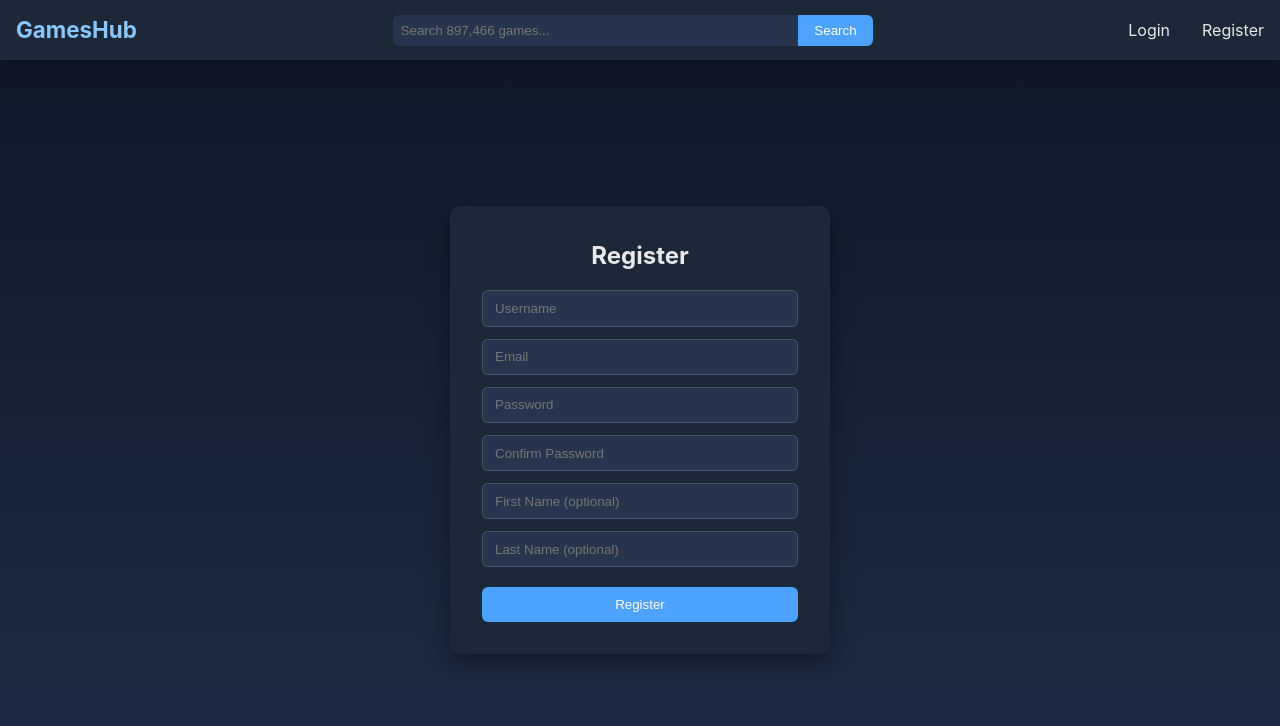
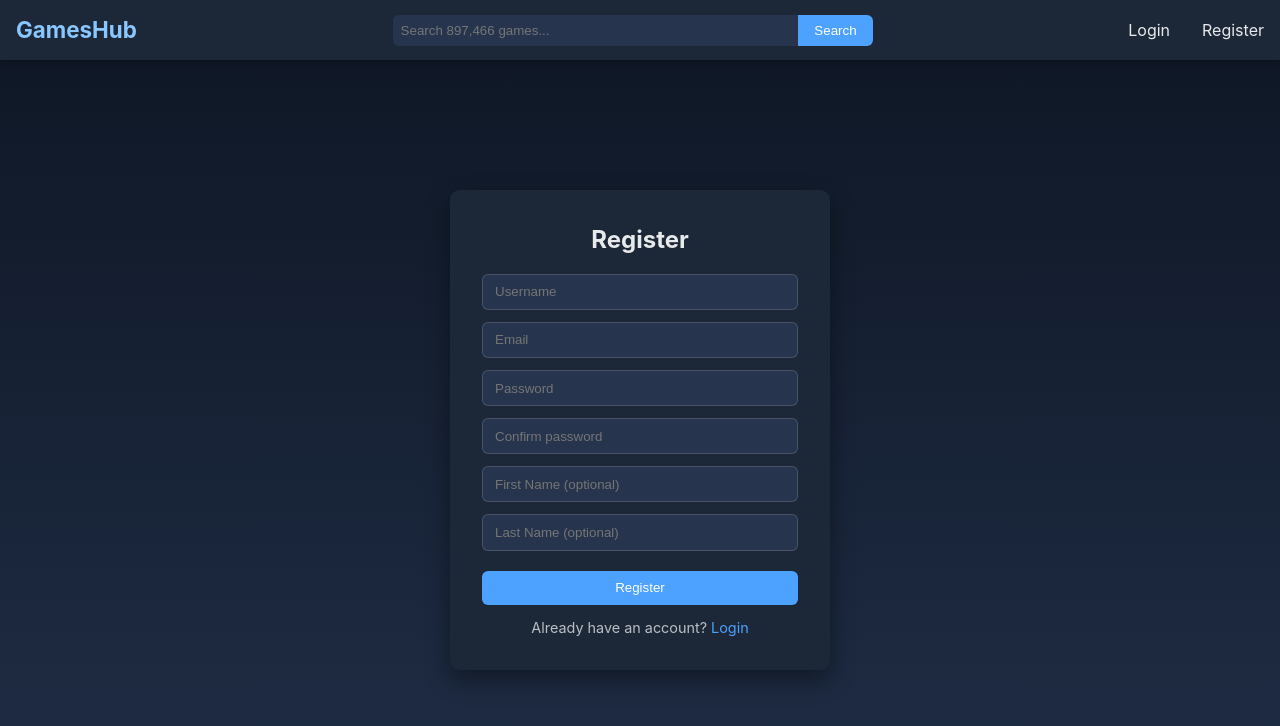
Before and after one commit to lra2001/games-hub, a React (Vite) app in the folder frontend/: page /register in a window 1280 px wide. Shown: the top 726 px of the page. Built offline with nearby package versions, Linux system fonts and the light colour scheme; no server answers.

Commit message:
Add custom form validation
- create hook for form validation
- update all forms to use validators instead of browser validation
- update style

```diff
--- a/frontend/src/auth/Login.jsx
+++ b/frontend/src/auth/Login.jsx
@@ -2,6 +2,7 @@ import { useState } from "react";
 import api from "../api/axios.js";
 import { useAuth } from "./AuthContext.jsx";
 import { useNavigate, useLocation, Link } from "react-router-dom";
+import useFormErrors from "../hooks/useFormErrors.js";
 
 export default function Login() {
   const navigate = useNavigate();
@@ -9,20 +10,44 @@ export default function Login() {
   const { login } = useAuth();
 
   const [form, setForm] = useState({ username: "", password: "" });
-  const [error, setError] = useState("");
+  const [globalError, setGlobalError] = useState("");
+
+  const { errors, clearAllErrors, validate } = useFormErrors();
 
   const from = location.state?.from;
 
   async function handleSubmit(e) {
     e.preventDefault();
-    setError("");
+    setGlobalError("");
+    clearAllErrors();
+
+    const isValid = validate(
+      {
+        username: form.username,
+        password: form.password,
+      },
+      {
+        username: (value) =>
+          !value.trim() ? "Username is required." : "",
+        password: (value) =>
+          !value ? "Password is required." : "",
+      }
+    );
+
+    if (!isValid) return;
 
     try {
       const res = await api.post("users/token/", form);
       login(res.data.access, res.data.refresh);
       navigate("/dashboard");
     } catch (err) {
-      setError("Invalid credentials");
+      const backendMsg =
+        err.response?.data?.detail ||
+        err.response?.data?.non_field_errors?.[0];
+
+      setGlobalError(
+        backendMsg || "Invalid username or password."
+      );
     }
   }
 
@@ -37,9 +62,12 @@ export default function Login() {
           </p>
         )}
 
-        {error && <p className="alert error">{error}</p>}
+        {globalError && (
+          <p className="alert error">{globalError}</p>
+        )}
 
-        <form onSubmit={handleSubmit}>
+        <form onSubmit={handleSubmit} noValidate>
+          <div>
             <input
               type="text"
               name="username"
@@ -48,8 +76,16 @@ export default function Login() {
               onChange={(e) =>
                 setForm({ ...form, username: e.target.value })
               }
-            required
+              className={errors.username ? "input-error" : ""}
             />
+            {errors.username && (
+              <div className="field-error">
+                {errors.username}
+              </div>
+            )}
+          </div>
+
+          <div>
             <input
               type="password"
               name="password"
@@ -58,8 +94,15 @@ export default function Login() {
               onChange={(e) =>
                 setForm({ ...form, password: e.target.value })
               }
-            required
+              className={errors.password ? "input-error" : ""}
             />
+            {errors.password && (
+              <div className="field-error">
+                {errors.password}
+              </div>
+            )}
+          </div>
+
           <button type="submit">Login</button>
         </form>
 
--- a/frontend/src/auth/PasswordResetConfirm.jsx
+++ b/frontend/src/auth/PasswordResetConfirm.jsx
@@ -1,6 +1,7 @@
-import { useState } from "react";
+import { use, useState } from "react";
 import { useParams, useNavigate } from "react-router-dom";
 import api from "../api/axios.js";
+import useFormErrors from "../hooks/useFormErrors.js";
 
 export default function PasswordResetConfirm() {
   const { uid, token } = useParams();
@@ -10,20 +11,36 @@ export default function PasswordResetConfirm() {
     new_password: "",
     re_new_password: "",
   });
-  const [showPassword, setShowPassword] = useState(false);
   const [message, setMessage] = useState(null); // { type, text }
   const [loading, setLoading] = useState(false);
+
+  const { errors, setFieldError, getFieldError, clearFieldError, clearAllErrors, } = useFormErrors();
 
   async function handleSubmit(e) {
     e.preventDefault();
     setMessage(null);
     setLoading(true);
+    clearAllErrors();
 
-    if (form.new_password !== form.re_new_password) {
-      setMessage({
-        type: "error",
-        text: "Passwords do not match.",
-      });
+    let hasError = false;
+
+    if (!form.new_password) {
+      setFieldError("new_password", "New password is required.");
+      hasError = true;
+    } else if (form.new_password.length < 8) {
+      setFieldError("new_password", "Password must be at least 8 characters.");
+      hasError = true;
+    }
+
+    if (!form.re_new_password) {
+      setFieldError("re_new_password", "Please confirm your new password.");
+      hasError = true;
+    } else if (form.new_password !== form.re_new_password) {
+      setFieldError("re_new_password", "Passwords do not match.");
+      hasError = true;
+    }
+
+    if (hasError) {
       setLoading(false);
       return;
     }
@@ -32,7 +49,7 @@ export default function PasswordResetConfirm() {
       await api.post("users/password-reset-confirm/", {
         uid,
         token,
-        new_password: form.new_password,
+        password: form.new_password,
       });
       setMessage({
         type: "success",
@@ -41,12 +58,11 @@ export default function PasswordResetConfirm() {
       setTimeout(() => navigate("/login"), 2000);
     } catch (err) {
       console.error(err);
-      setMessage({
-        type: "error",
-        text:
-          err.response?.data?.detail ||
-          "This link is invalid or has expired.",
-      });
+      const backendMsg =
+        err.response?.data?.detail ||
+        err.response?.data?.error ||
+        "This link is invalid or has expired.";
+      setMessage({ type: "error", text: backendMsg });
     } finally {
       setLoading(false);
     }
@@ -63,45 +79,46 @@ export default function PasswordResetConfirm() {
           </p>
         )}
 
-        <form onSubmit={handleSubmit}>
+        <form onSubmit={handleSubmit} noValidate>
           <div className="password-field">
             <input
-              type={showPassword ? "text" : "password"}
+              type="password"
               name="new_password"
               placeholder="New password"
               value={form.new_password}
-              onChange={(e) =>
+              onChange={(e) => {
                 setForm((prev) => ({
                   ...prev,
                   new_password: e.target.value,
-                }))
-              }
-              required
+                }));
+                clearFieldError("new_password");
+              }}
             />
-            <button
-              type="button"
-              className="password-toggle"
-              onClick={() => setShowPassword((prev) => !prev)}
-            >
-              {showPassword ? "Hide" : "Show"}
-            </button>
           </div>
+          {getFieldError("new_password") && (
+            <p className="field-error">{getFieldError("new_password")}</p>
+          )}
 
           <div className="password-field">
             <input
-              type={showPassword ? "text" : "password"}
+              type="password"
               name="re_new_password"
               placeholder="Confirm new password"
               value={form.re_new_password}
-              onChange={(e) =>
+              onChange={(e) => {
                 setForm((prev) => ({
                   ...prev,
                   re_new_password: e.target.value,
-                }))
-              }
-              required
+                }));
+                clearFieldError("re_new_password");
+              }}
             />
           </div>
+          {getFieldError("re_new_password") && (
+            <p className="field-error">
+              {getFieldError("re_new_password")}
+            </p>
+          )}
 
           <button type="submit" disabled={loading}>
             {loading ? "Saving…" : "Reset password"}
--- a/frontend/src/auth/PasswordResetRequest.jsx
+++ b/frontend/src/auth/PasswordResetRequest.jsx
@@ -1,15 +1,32 @@
 import { useState } from "react";
 import api from "../api/axios.js";
+import useFormErrors from "../hooks/useFormErrors.js";
 
 export default function PasswordResetRequest() {
   const [email, setEmail] = useState("");
   const [message, setMessage] = useState(null); // { type, text }
   const [loading, setLoading] = useState(false);
+  const { errors, validate, clearAllErrors } = useFormErrors();
 
   async function handleSubmit(e) {
     e.preventDefault();
-    setMessage(null);
-    setLoading(true);
+    clearAllErrors();
+
+    const isValid = validate(
+    {
+      email,
+    },
+    {
+      email: (value) =>
+        !value.trim()
+          ? "Email is required."
+          : !value.includes("@")
+          ? "Enter a valid email."
+          : "",
+    }
+  );
+
+  if (!isValid) return;
 
     try {
       await api.post("users/password-reset/", { email });
@@ -44,15 +61,23 @@ export default function PasswordResetRequest() {
           </p>
         )}
 
-        <form onSubmit={handleSubmit}>
+        {errors.email && (
+          <p className="alert error">{errors.email}</p>
+        )}
+
+        <form onSubmit={handleSubmit} noValidate>
+          <div>
             <input
               type="email"
               name="email"
               placeholder="Email address"
               value={email}
-            onChange={(e) => setEmail(e.target.value)}
-            required
+              onChange={(e) =>
+                setEmail(e.target.value)
+              }
+              className={errors.email ? "input-error" : ""}
             />
+          </div>
 
           <button type="submit" disabled={loading}>
             {loading ? "Sending…" : "Send reset link"}
--- a/frontend/src/auth/Register.jsx
+++ b/frontend/src/auth/Register.jsx
@@ -1,8 +1,11 @@
 import { useState } from "react";
-import { useAuth } from "./useAuth";
+import { useNavigate, Link } from "react-router-dom";
+import api from "../api/axios.js";
+import useFormErrors from "../hooks/useFormErrors.js";
 
 export default function Register() {
-  const { register, error } = useAuth();
+  const navigate = useNavigate();
+
   const [form, setForm] = useState({
     username: "",
     email: "",
@@ -12,37 +15,174 @@ export default function Register() {
     last_name: "",
   });
 
+  const [submitting, setSubmitting] = useState(false);
+  const [globalError, setGlobalError] = useState("");
+
+  const {
+    errors,
+    setFieldError,
+    getFieldError,
+    clearFieldError,
+    clearAllErrors,
+  } = useFormErrors();
+
   function handleChange(e) {
-    setForm({ ...form, [e.target.name]: e.target.value });
+    const { name, value } = e.target;
+    setForm((prev) => ({ ...prev, [name]: value }));
+    clearFieldError(name);
+    setGlobalError("");
   }
 
   async function handleSubmit(e) {
     e.preventDefault();
-    const ok = await register(
-      form.username,
-      form.email,
-      form.password,
-      form.password2,
-      form.first_name,
-      form.last_name
-    );
-    if (ok) window.location.href = "/login";
+    clearAllErrors();
+    setGlobalError("");
+    setSubmitting(true);
+
+    let hasError = false;
+
+    if (!form.username.trim()) {
+      setFieldError("username", "Username is required.");
+      hasError = true;
+    }
+
+    if (!form.email.trim()) {
+      setFieldError("email", "Email is required.");
+      hasError = true;
+    } else if (!form.email.includes("@")) {
+      setFieldError("email", "Enter a valid email.");
+      hasError = true; }
+
+    if (!form.password) {
+      setFieldError("password", "Password is required.");
+      hasError = true;
+    } else if (form.password.length < 8) {
+      setFieldError("password", "Password must be at least 8 characters.");
+      hasError = true;
+    }
+
+    if (!form.password2) {
+      setFieldError("password2", "Please confirm your password.");
+      hasError = true;
+    } else if (form.password !== form.password2) {
+      setFieldError("password2", "Passwords do not match.");
+      hasError = true;
+    }
+
+    if (hasError) {
+      setSubmitting(false);
+      return;
+    }
+
+    try {
+      await api.post("users/register/", form);
+      // success → go to login
+      navigate("/login", { state: { justRegistered: true } });
+    } catch (err) {
+      console.error(err);
+      const data = err.response?.data;
+
+      if (data) {
+        if (data.username?.[0]) {
+          setFieldError("username", data.username[0]);
+        }
+        if (data.email?.[0]) {
+          setFieldError("email", data.email[0]);
+        }
+        if (data.password?.[0]) {
+          setFieldError("password", data.password[0]);
+        }
+        if (data.non_field_errors?.[0]) {
+          setGlobalError(data.non_field_errors[0]);
+        } else if (data.detail) {
+          setGlobalError(data.detail);
+        }
+      } else {
+        setGlobalError("Registration failed. Please try again.");
+      }
+    } finally {
+      setSubmitting(false);
+    }
   }
 
   return (
     <div className="auth-container">
       <div className="auth-card">
       <h2>Register</h2>
-      <form onSubmit={handleSubmit}>
-        <input name="username" placeholder="Username" onChange={handleChange} required />
-        <input name="email" placeholder="Email" type="email" onChange={handleChange} required />
-        <input name="password" type="password" placeholder="Password" onChange={handleChange} required />
-        <input name="password2" type="password" placeholder="Confirm Password" onChange={handleChange} required />
-        <input name="first_name" placeholder="First Name (optional)" onChange={handleChange} />
-        <input name="last_name" placeholder="Last Name (optional)" onChange={handleChange} />
-        <button type="submit">Register</button>
-      </form>
-      {error && <p className="alert error">{error}</p>}
+
+
+        {globalError && (
+          <p className="alert error">{globalError}</p>
+        )}
+
+        <form onSubmit={handleSubmit} noValidate>
+          <input
+            name="username"
+            placeholder="Username"
+            value={form.username}
+            onChange={handleChange}
+          />
+          {getFieldError("username") && (
+            <p className="field-error">{getFieldError("username")}</p>
+          )}
+
+          <input
+            name="email"
+            type="email"
+            placeholder="Email"
+            value={form.email}
+            onChange={handleChange}
+          />
+          {getFieldError("email") && (
+            <p className="field-error">{getFieldError("email")}</p>
+          )}
+
+          <input
+            name="password"
+            type="password"
+            placeholder="Password"
+            value={form.password}
+            onChange={handleChange}
+          />
+          {getFieldError("password") && (
+            <p className="field-error">{getFieldError("password")}</p>
+          )}
+
+          <input
+            name="password2"
+            type="password"
+            placeholder="Confirm password"
+            value={form.password2}
+            onChange={handleChange}
+          />
+          {getFieldError("password2") && (
+            <p className="field-error">{getFieldError("password2")}</p>
+          )}
+
+          <input
+            name="first_name"
+            placeholder="First Name (optional)"
+            value={form.first_name}
+            onChange={handleChange}
+          />
+
+          <input
+            name="last_name"
+            placeholder="Last Name (optional)"
+            value={form.last_name}
+            onChange={handleChange}
+          />
+
+          <button type="submit" disabled={submitting}>
+            {submitting ? "Registering…" : "Register"}
+          </button>
+        </form>
+
+        <div className="auth-footer">
+          <p>
+            Already have an account? <Link to="/login">Login</Link>
+          </p>
+        </div>
       </div>
     </div>
   );
--- /dev/null
+++ b/frontend/src/hooks/useFormErrors.js
@@ -0,0 +1,58 @@
+import { useState } from "react";
+
+// Generic form validation and error handling hook
+export default function useFormErrors(initialErrors = {}) {
+  const [errors, setErrors] = useState(initialErrors);
+
+  function setFieldError(field, message) {
+    setErrors((prev) => ({ ...prev, [field]: message }));
+  }
+
+  function clearFieldError(field) {
+    setErrors((prev) => {
+      const copy = { ...prev };
+      delete copy[field];
+      return copy;
+    });
+  }
+
+  // Clear ALL errors
+  function clearAllErrors() {
+    setErrors({});
+  }
+
+  // Get error message for a specific field
+  function getFieldError(field) {
+    return errors[field] || "";
+  }
+
+  // Validate fields based on provided rules
+  function validate(fields, rules) {
+    const newErrors = {};
+
+    Object.entries(fields).forEach(([field, value]) => {
+      const validator = rules[field];
+      if (typeof validator === "function") {
+        const msg = validator(value, fields);
+        if (msg) {
+          newErrors[field] = msg;
+        }
+      }
+    });
+
+    setErrors(newErrors);
+    return Object.keys(newErrors).length === 0;
+  }
+
+  const hasErrors = Object.keys(errors).length > 0;
+
+  return {
+    errors,
+    hasErrors,
+    setFieldError,
+    clearFieldError,
+    clearAllErrors,
+    getFieldError,
+    validate,
+  };
+}
--- a/frontend/src/pages/ProfilePage.jsx
+++ b/frontend/src/pages/ProfilePage.jsx
@@ -2,6 +2,7 @@ import { useEffect, useState } from "react";
 import api from "../api/axios.js";
 import { useAuth } from "../auth/AuthContext.jsx";
 import { AVATARS } from "../constants/avatars.js";
+import useFormErrors from "../hooks/useFormErrors.js";
 
 export default function ProfilePage() {
   const { user, setUser } = useAuth();
@@ -15,6 +16,14 @@ export default function ProfilePage() {
   const [saving, setSaving] = useState(false);
   const [message, setMessage] = useState(null); // { type, text }
 
+  const {
+    errors,
+    setFieldError,
+    getFieldError,
+    clearFieldError,
+    clearAllErrors,
+  } = useFormErrors();
+
   useEffect(() => {
     if (user) {
       setForm({
@@ -24,29 +33,62 @@ export default function ProfilePage() {
         last_name: user.last_name || "",
         avatar: user.avatar || "",
       });
+      clearAllErrors();
     }
   }, [user]);
 
   function handleChange(e) {
     const { name, value } = e.target;
     setForm((prev) => ({ ...prev, [name]: value }));
+    clearFieldError(name);
+    setMessage(null);
   }
 
   async function handleSubmit(e) {
     e.preventDefault();
     setSaving(true);
     setMessage(null);
+    clearAllErrors();
+
+    let hasError = false;
+
+    if (!form.username.trim()) {
+    setFieldError("username", "Username is required.");
+    hasError = true;
+    }
+    if (!form.email.trim()) {
+      setFieldError("email", "Email is required.");
+      hasError = true;
+    } else if (!form.email.includes("@")) {
+      setFieldError("email", "Enter a valid email.");
+      hasError = true;
+    }
+
+    if (hasError) {
+      setSaving(false);
+      return;
+    }
 
     try {
-      const res = await api.put("users/me/", form);
-      setUser(res.data); // update user in context
-      setMessage({ type: "success", text: "Profile updated successfully." });
+    const res = await api.put("users/me/", form);
+    setUser(res.data);
+    setMessage({
+      type: "success",
+      text: "Profile updated successfully.",
+      });
     } catch (err) {
       console.error(err);
+      const data = err.response?.data;
+
+      if (data?.email?.[0]) {
+        setFieldError("email", data.email[0]);
+      }
+      if (data?.username?.[0]) {
+        setFieldError("username", data.username[0]);
+      }
+
       const detail =
-        err.response?.data?.email?.[0] ||
-        err.response?.data?.detail ||
-        "Failed to update profile.";
+        data?.detail || data?.non_field_errors?.[0] || "Failed to update profile.";
       setMessage({ type: "error", text: detail });
     } finally {
       setSaving(false);
@@ -65,15 +107,17 @@ export default function ProfilePage() {
         <p className={`alert ${message.type}`}>{message.text}</p>
       )}
 
-      <form className="profile-form" onSubmit={handleSubmit}>
+      <form className="profile-form" onSubmit={handleSubmit} noValidate>
         <label>
           Username
           <input
             name="username"
             value={form.username}
             onChange={handleChange}
-            required
           />
+          {getFieldError("username") && (
+            <p className="field-error">{getFieldError("username")}</p>
+          )}
         </label>
 
         <label>
@@ -83,8 +127,10 @@ export default function ProfilePage() {
             name="email"
             value={form.email}
             onChange={handleChange}
-            required
           />
+          {getFieldError("email") && (
+            <p className="field-error">{getFieldError("email")}</p>
+          )}
         </label>
 
         <label>
--- a/frontend/src/styles/global.css
+++ b/frontend/src/styles/global.css
@@ -234,6 +234,17 @@ a:hover {
   background: var(--color-hover-light);
 }
 
+.auth-card form > div {
+  width: 100%;
+}
+
+.auth-card input,
+.auth-card button {
+  width: 100%;
+  box-sizing: border-box;
+  display: block;
+}
+
 /* =========================================================
    Auth Forms (Login / Register)
    ========================================================= */
@@ -311,25 +322,6 @@ a:hover {
   width: 100%;
   padding-right: 3rem; /* space for toggle button */
   box-sizing: border-box;
-}
-
-.password-toggle {
-  position: absolute;
-  top: 28%;
-  right: 0;
-  transform: translateY(-50%);
-  padding: 0;
-  margin: 0;
-  height: auto;
-  background: transparent;
-  border: none;
-  color: var(--text-muted);
-  font-size: 0.85rem;
-  cursor: pointer;
-}
-
-.password-toggle:hover {
-  color: var(--color-accent-light);
 }
 
 /* =========================================================
@@ -468,6 +460,16 @@ button.danger:hover:not(:disabled) {
 
 .inline-confirm .cancel-btn:hover {
   background: var(--color-hover-light);
+}
+
+.field-error {
+  margin-top: 0.25rem;
+  font-size: 0.8rem;
+  color: var(--alert-error-text);
+}
+
+.input-error {
+  border-color: var(--alert-error);
 }
 
 /* =========================================================
```
Lines whose indentation alone changed are shown as unchanged.
